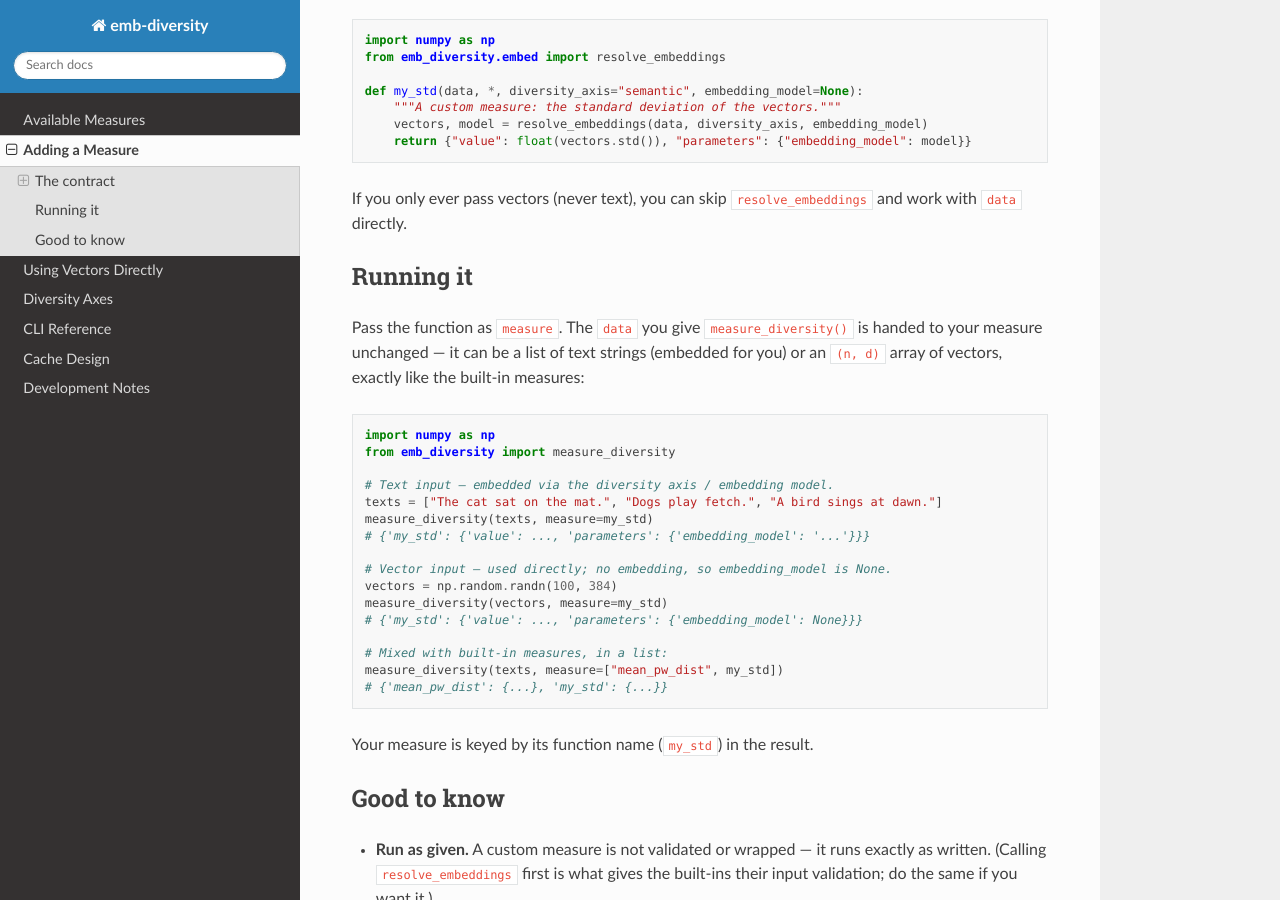
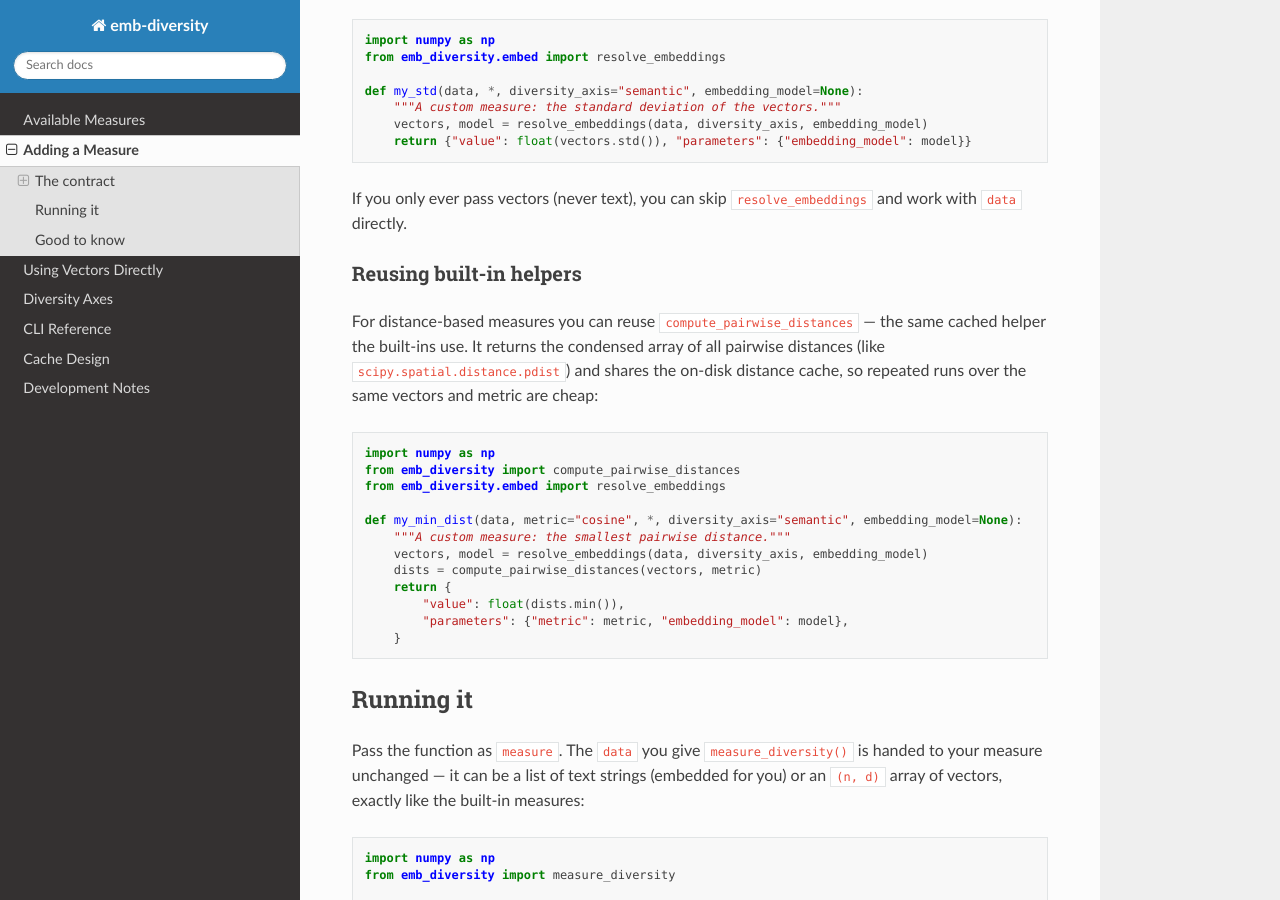
Before and after one commit to nlpsoc/emb-diversity, a Sphinx documentation site: the page built from docs/source/user-guide/adding-a-measure.md, in a window 1280 px wide and 900 px high, scrolled down 788 px. Built offline with Sphinx 7.4.7 and the Read the Docs theme 3.1.0, drawn with Linux system fonts in a browser that asks for light colours; pages that are not in the unit, such as notebooks, are missing from menus.

Commit message:
docs: show reusing compute_pairwise_distances in a custom measure
Co-Authored-By: Claude Opus 4.8 (1M context) <noreply@anthropic.com>

````diff
--- a/docs/source/user-guide/adding-a-measure.md
+++ b/docs/source/user-guide/adding-a-measure.md
@@ -42,6 +42,28 @@ def my_std(data, *, diversity_axis="semantic", embedding_model=None):
 If you only ever pass vectors (never text), you can skip `resolve_embeddings` and
 work with `data` directly.
 
+### Reusing built-in helpers
+
+For distance-based measures you can reuse `compute_pairwise_distances` — the same
+cached helper the built-ins use. It returns the condensed array of all pairwise
+distances (like `scipy.spatial.distance.pdist`) and shares the on-disk distance
+cache, so repeated runs over the same vectors and metric are cheap:
+
+```python
+import numpy as np
+from emb_diversity import compute_pairwise_distances
+from emb_diversity.embed import resolve_embeddings
+
+def my_min_dist(data, metric="cosine", *, diversity_axis="semantic", embedding_model=None):
+    """A custom measure: the smallest pairwise distance."""
+    vectors, model = resolve_embeddings(data, diversity_axis, embedding_model)
+    dists = compute_pairwise_distances(vectors, metric)
+    return {
+        "value": float(dists.min()),
+        "parameters": {"metric": metric, "embedding_model": model},
+    }
+```
+
 ## Running it
 
 Pass the function as `measure`. The `data` you give `measure_diversity()` is handed
````
